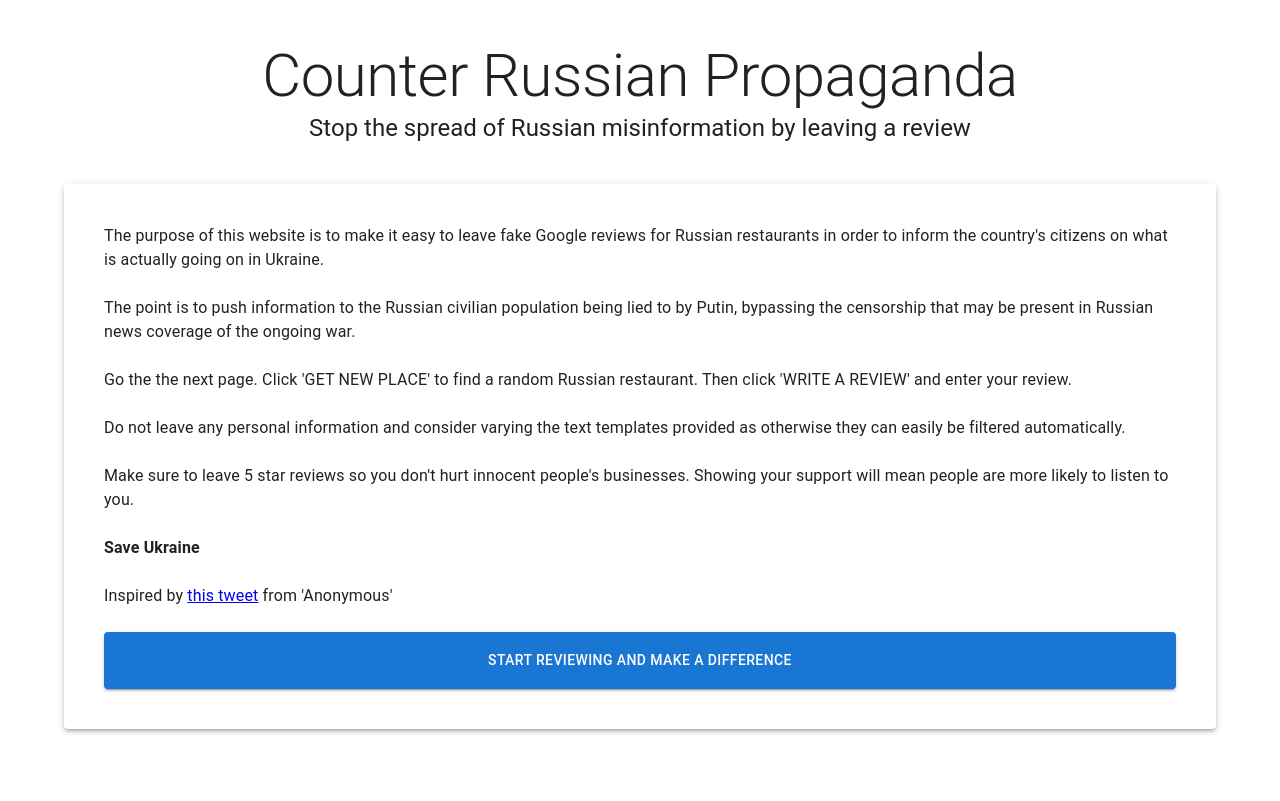
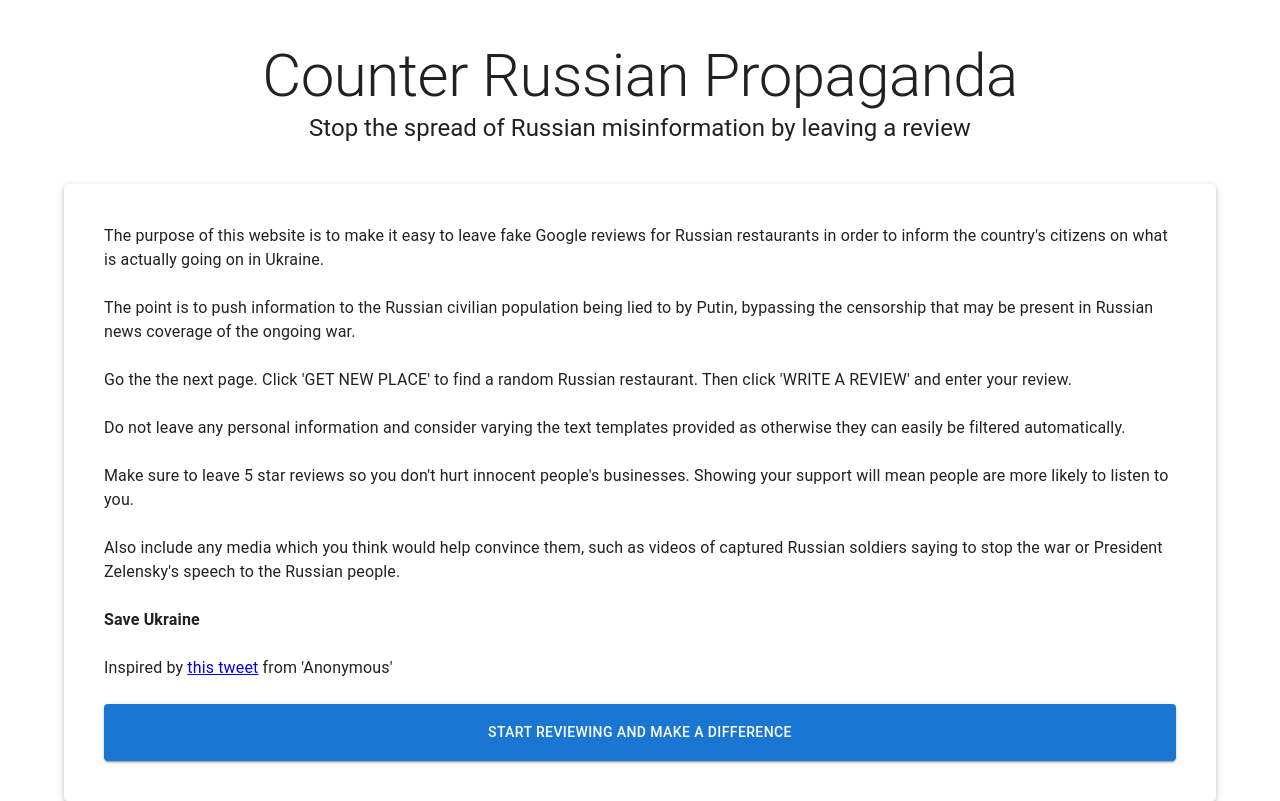
Before and after one commit to QiyuanChen02/misinformation-review, a React (Create React App) app in the folder web/: page / in a window 1280 px wide. Built offline with nearby package versions, Linux system fonts and the light colour scheme.

Commit message:
updated main text

```diff
--- a/web/src/App.js
+++ b/web/src/App.js
@@ -76,6 +76,12 @@
 					Make sure to leave 5 star reviews so you don't hurt innocent
 					people's businesses. Showing your support will mean people
 					are more likely to listen to you.
+				</Typography>
+
+				<Typography>
+					Also include any media which you think would help convince
+					them, such as videos of captured Russian soldiers saying to
+					stop the war or President Zelensky's speech to the Russian people.
 				</Typography>
 
 				<Typography sx={{ fontWeight: "bold" }}>
```
Also changed, not shown: 1 other file (tests, documents, lock files or other folders).
